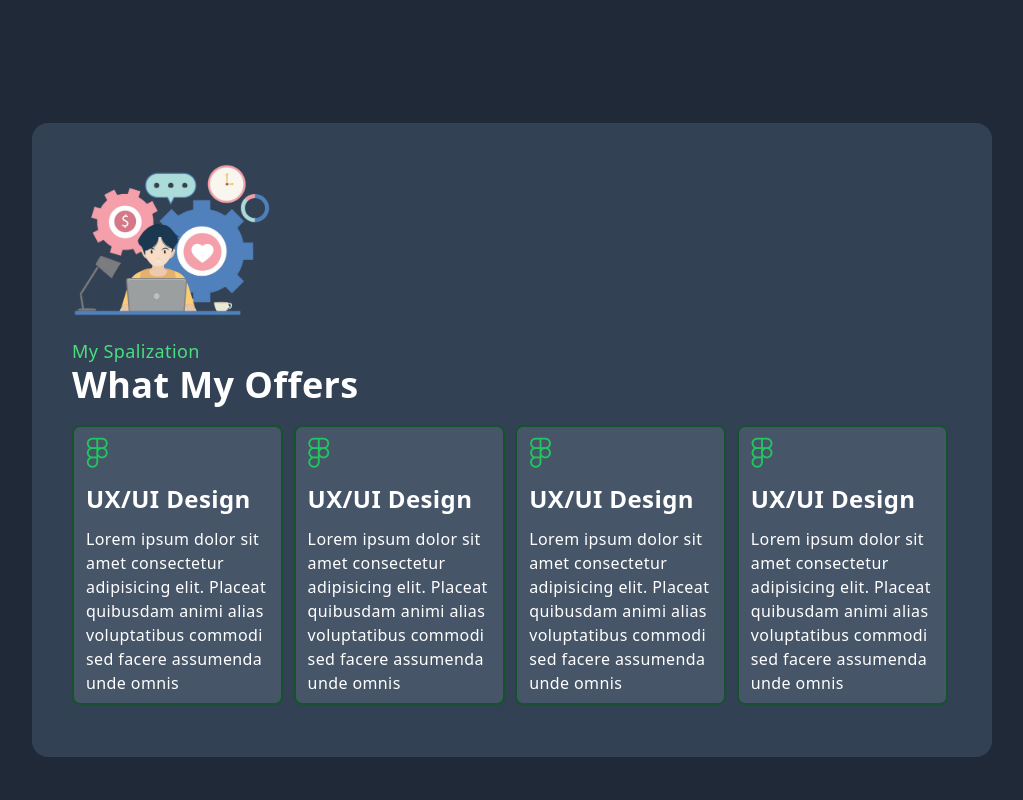
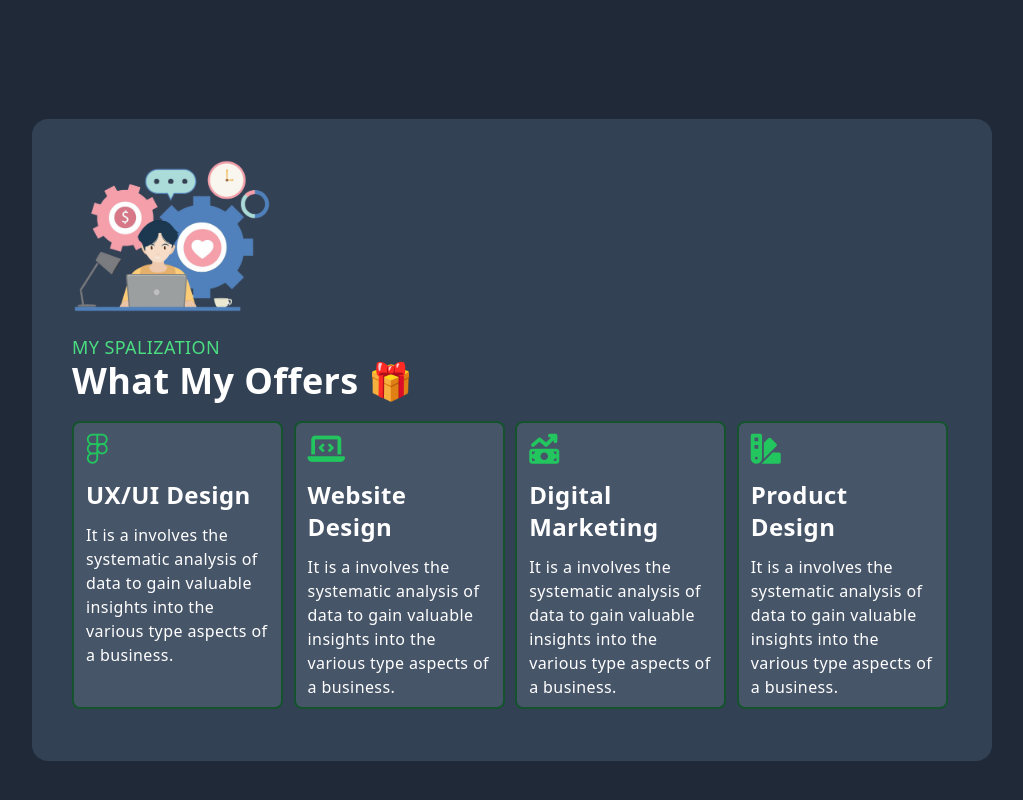
Before and after one commit to Miza-nur/My_first_project, a website built with Vite: page index.html in a window 1280 px wide. Shown: the part 1840-2640 px from the top of the page, without its empty margins (128-1151 px from the left). Built offline with nearby package versions, Linux system fonts and the light colour scheme.

Commit message:
text & emoji edit

```diff
--- a/index.html
+++ b/index.html
@@ -3,7 +3,7 @@
 <head>
     <meta charset="UTF-8">
     <meta name="viewport" content="width=device-width, initial-scale=1.0">
-    <title>my portpolio project</title>
+    <title>my portfolio project</title>
 
  <!--google font-->
 
@@ -57,9 +57,9 @@
     <div class="w-3/4">
         <div class="bg-slate-700 p-10  rounded-2xl border-zinc-700">
             <img src="img/home1.png" alt="" class="w-custom-image-width mb-5">
-            <h5 class="text-lg text-green-400 ">Explore the world with developer</h5>
-            <h3 class="text-xl md:text-4xl text-white font-semibold mb-5">Learn is the best way to change the earth</h3>
-            <a href="" class="bg-green-400 font-semibold inline-block px-10 py-3 hover:bg-indigo-400 hover:text-white transition-all">learn more</a>
+            <h5 class="text-lg text-green-400 uppercase">Explore The World With Developer </h5>
+            <h3 class="text-xl md:text-4xl text-white font-semibold mb-5">Learning is the best way to change the earth 🚀</h3>
+            <a href="" class="bg-green-400 font-semibold inline-block px-10 py-3 hover:bg-indigo-400 hover:text-white transition-all">Learn More</a>
 
         </div>
 
@@ -73,8 +73,8 @@
     <div class="w-3/4">
         <div class="bg-slate-700 p-10  rounded-2xl border-zinc-700">
             <img src="img/mizan.png" alt="" class="w-custom-image-width mb-5">
-            <h5 class="text-lg text-green-400 ">Who am I ?</h5>
-            <p class="text-xl md:text-4xl text-white font-semibold mb-5">Learn is the best way to change the earth Lorem ipsum dolor sit, amet consectetur adipisicing elit. Voluptatem magni ipsam, reiciendis ex nam sint molestias, accusantium corporis adipisci iste doloribus iure qui. A nulla aliquam ut dicta. Atque, tempora!</p>
+            <h5 class="text-lg text-green-400 uppercase">Who am I ?</h5>
+            <p class="text-xl md:text-4xl text-white font-semibold mb-5">Hi there ! 👋 I’m Mizanur, a Computer Science and Engineering student with a passion for solving complex problems and creating innovative solutions</p>
 
         </div>
     </div>
@@ -88,36 +88,47 @@
     <div class="w-3/4">
         <div class="bg-slate-700 p-10  rounded-2xl border-zinc-700">
             <img src="img/services.png" alt="" class="w-custom-image-width mb-5">
-            <h5 class="text-lg text-green-400 ">My Spalization</h5>
-            <h3 class="text-xl md:text-4xl text-white font-semibold mb-5">What My Offers</h3>
+            <h5 class="text-lg text-green-400 uppercase">My Spalization</h5>
+            <h3 class="text-xl md:text-4xl text-white font-semibold mb-5">What My Offers 🎁</h3>
             <div class="flex justify-between mt-4 flex-wrap" >
                 <div class="bg-slate-600 border-green-900 border-2 py-2 px-3 rounded-lg mr-1 w-[48%] md:w-[24%] mb-3">
 
                     <i class="fa-brands fa-figma text-3xl mb-3 text-green-500"></i>
                     <h4 class="text-white text-sm md:text-2xl font-semibold mb-3">UX/UI Design</h4>
-                    <p class="text-white hidden md:block">Lorem ipsum dolor sit amet consectetur adipisicing elit. Placeat quibusdam animi alias voluptatibus commodi sed facere assumenda unde omnis </p>
+                    <p class="text-white hidden md:block">It is a involves the systematic analysis of data to gain valuable
+                        insights into the various type aspects
+                        of a business. </p>
 
                 </div>
 
                 <div class="bg-slate-600 border-green-900 border-2 py-2 px-3 rounded-lg mr-1 w-[48%] md:w-[24%] mb-3">
 
-                    <i class="fa-brands fa-figma text-3xl mb-3 text-green-500"></i>
-                    <h4 class="text-white text-sm md:text-2xl font-semibold mb-3">UX/UI Design</h4>
-                    <p class="text-white hidden md:block">Lorem ipsum dolor sit amet consectetur adipisicing elit. Placeat quibusdam animi alias voluptatibus commodi sed facere assumenda unde omnis </p>
+                    <i class="fa-solid fa-laptop-code text-3xl mb-3 text-green-500"></i>
+                    <h4 class="text-white text-sm md:text-2xl font-semibold mb-3">Website Design</h4>
+                    <p class="text-white hidden md:block">It is a involves the systematic analysis of data to gain valuable
+                        insights into the
+                        various type aspects of
+                        a business. </p>
 
                 </div>
                 <div class="bg-slate-600 border-green-900 border-2 py-2 px-3 rounded-lg mr-1 w-[48%] md:w-[24%] mb-3">
 
-                    <i class="fa-brands fa-figma text-3xl mb-3 text-green-500"></i>
-                    <h4 class="text-white text-sm md:text-2xl font-semibold mb-3">UX/UI Design</h4>
-                    <p class="text-white hidden md:block">Lorem ipsum dolor sit amet consectetur adipisicing elit. Placeat quibusdam animi alias voluptatibus commodi sed facere assumenda unde omnis </p>
+                    <i class="fa-solid fa-money-bill-trend-up text-3xl mb-3 text-green-500"></i>
+                    <h4 class="text-white text-sm md:text-2xl font-semibold mb-3">Digital Marketing</h4>
+                    <p class="text-white hidden md:block">It is a involves the systematic analysis of data to gain valuable
+                        insights into the
+                        various type aspects of
+                        a business. </p>
 
                 </div>
                 <div class="bg-slate-600 border-green-900 border-2 py-2 px-3 rounded-lg mr-1 w-[48%] md:w-[24%] mb-3">
 
-                    <i class="fa-brands fa-figma text-3xl mb-3 text-green-500"></i>
-                    <h4 class="text-white text-sm md:text-2xl font-semibold mb-3">UX/UI Design</h4>
-                    <p class="text-white hidden md:block">Lorem ipsum dolor sit amet consectetur adipisicing elit. Placeat quibusdam animi alias voluptatibus commodi sed facere assumenda unde omnis </p>
+                    <i class="fa-solid fa-swatchbook text-3xl mb-3 text-green-500"></i>
+                    <h4 class="text-white text-sm md:text-2xl font-semibold mb-3">Product Design</h4>
+                    <p class="text-white hidden md:block">It is a involves the systematic analysis of data to gain valuable
+                        insights into the
+                        various type aspects of
+                        a business. </p>
 
                 </div>
 
@@ -134,7 +145,7 @@
         <div class="bg-slate-700 p-10  rounded-2xl border-zinc-700">
             <img src="img/home.png" alt="" class="w-custom-image-width mb-5">
             <h5 class="text-lg text-green-400 ">LET'S CHAT</h5>
-            <h3 class="text-xl md:text-2xl text-white font-semibold mb-4">Send A Message</h3>
+            <h3 class="text-xl md:text-2xl text-white font-semibold mb-4">Send A Message 📧</h3>
 
             <form action="" class="mt-4">
                 <div class="flex">
```
